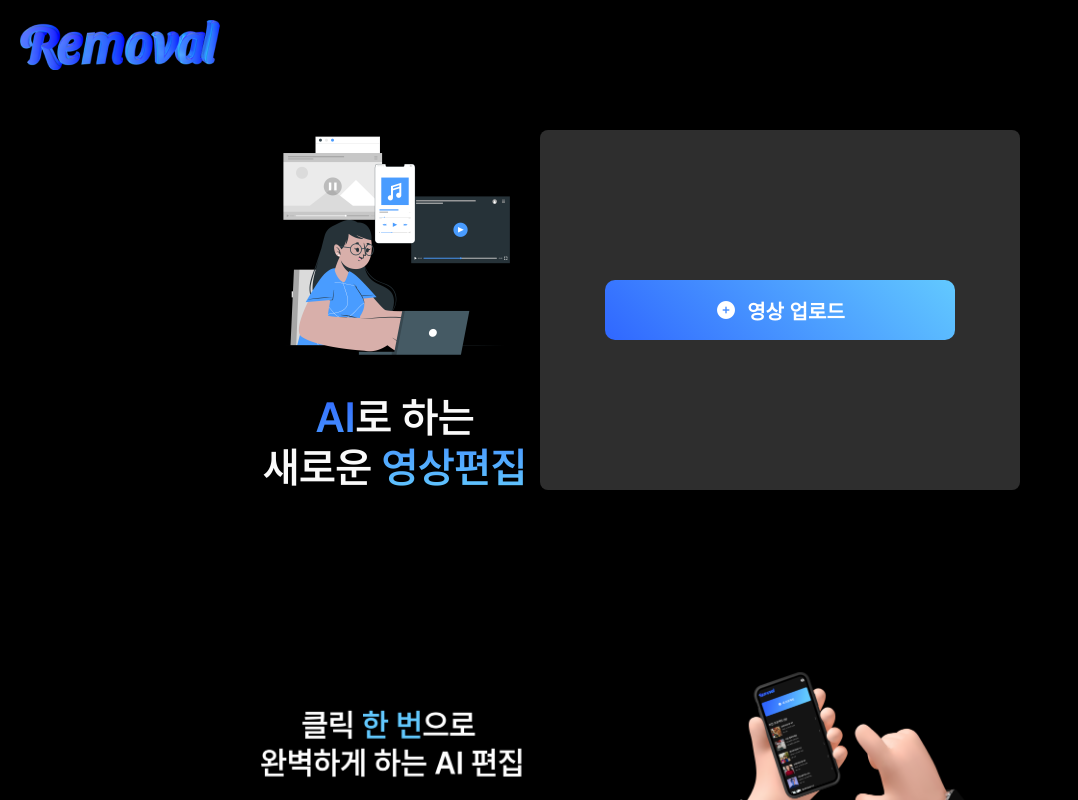
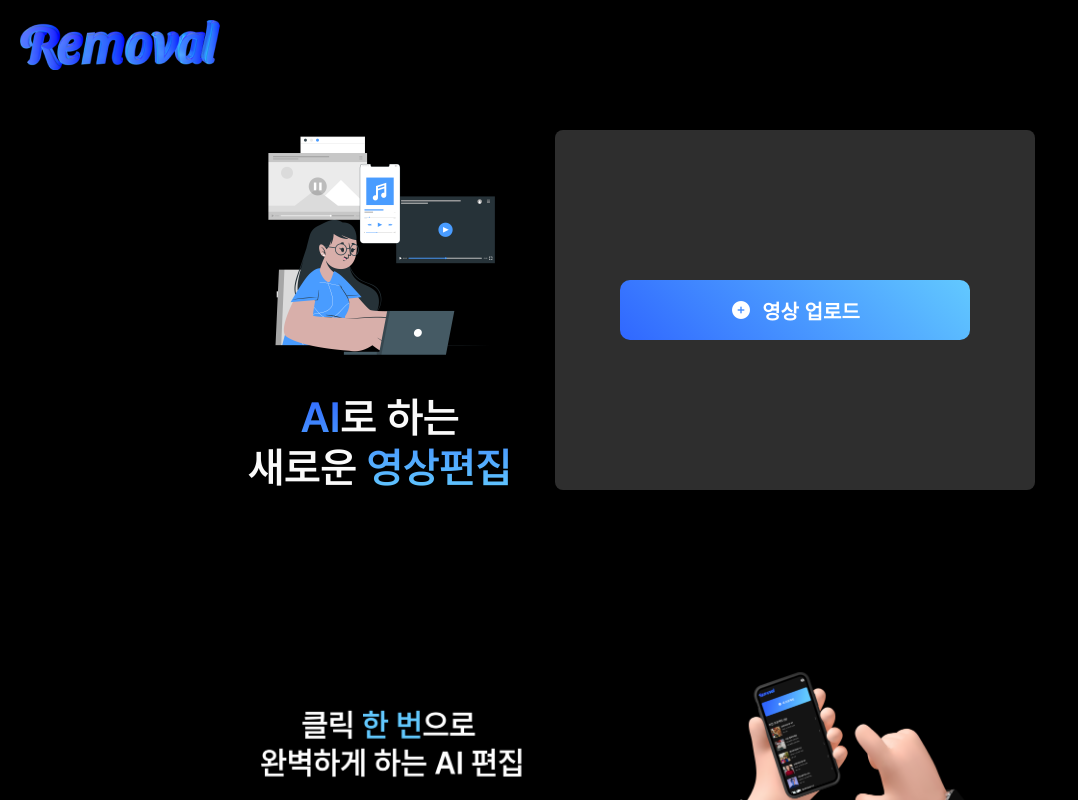
Before and after one commit to AI-expo-Removal/Removal_FE, a React (Vite) app: page / in a window 1280 px wide. Shown: the top 800 px of the page, without its empty margins (0-1078 px from the left). Built offline with nearby package versions, Linux system fonts and the light colour scheme; a web font is replaced by a local one.

Commit message:
Update landing.jsx

```diff
--- a/src/Pages/landing.jsx
+++ b/src/Pages/landing.jsx
@@ -226,7 +226,7 @@ const _Background = styled.div`
   background-color: #2e2e2e;
   border-radius: 8px;
   margin-top: 20px;
-  margin-left: 10px;
+  margin-left: 40px;
   display: flex;
   justify-content: center;
   align-items: center;
```
